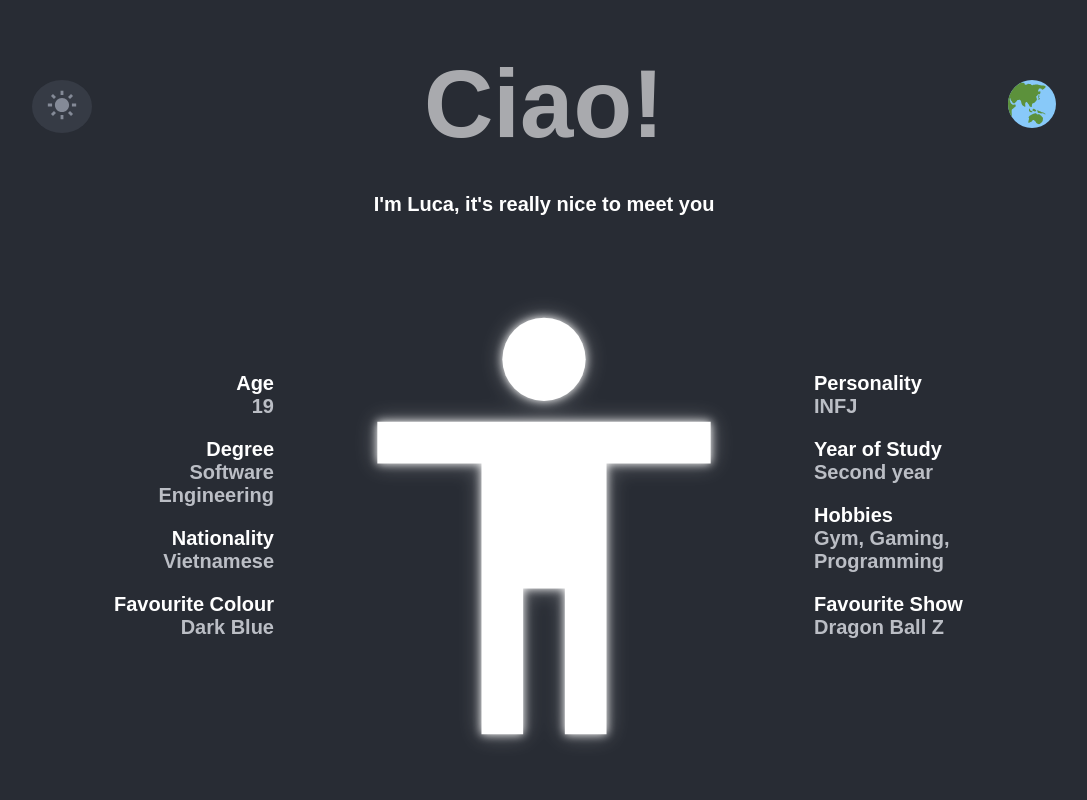
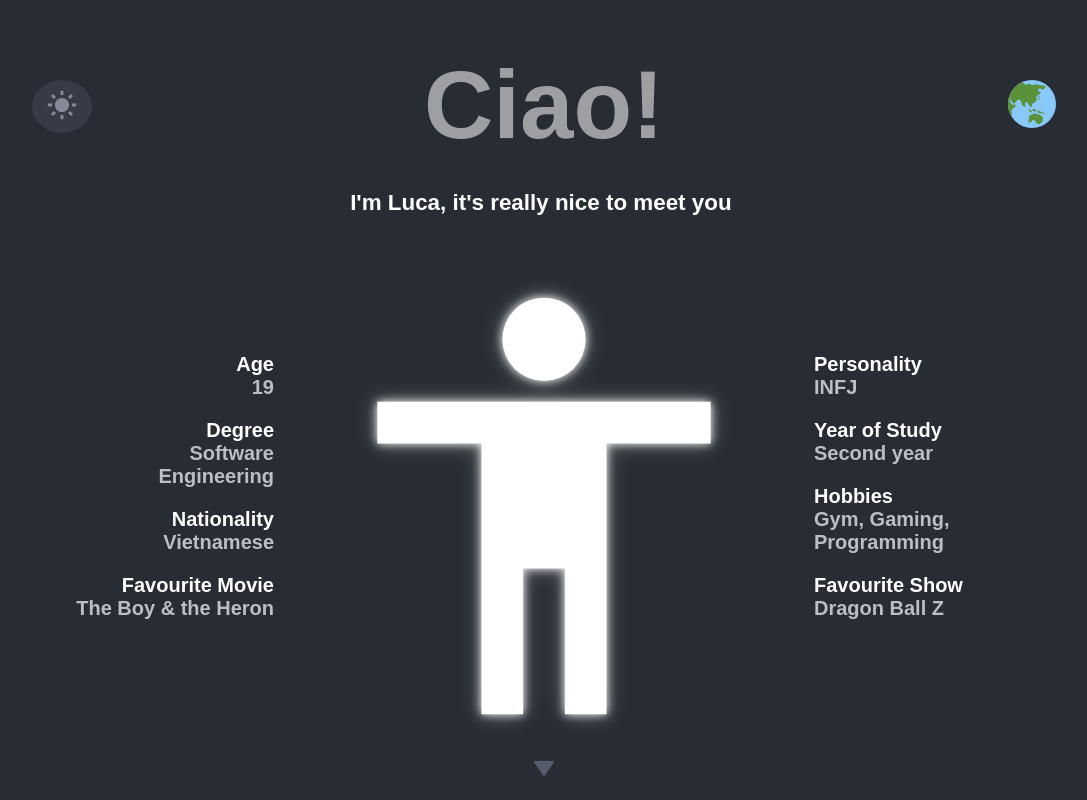
Before and after one commit to lucaunsw/profile, a React (Vite) app: page / in a window 1280 px wide. Shown: the top 800 px of the page, without its empty margins (96-1183 px from the left). Built offline with nearby package versions, Linux system fonts and the light colour scheme.

Commit message:
fix: about page margin errors

```diff
--- a/package.json
+++ b/package.json
@@ -13,7 +13,8 @@
   "dependencies": {
     "react": "^18.3.1",
     "react-dom": "^18.3.1",
-    "react-router-dom": "^7.1.1"
+    "react-router-dom": "^7.1.1",
+    "react-type-animation": "^3.2.0"
   },
   "devDependencies": {
     "@eslint/js": "^9.17.0",
--- a/src/App.css
+++ b/src/App.css
@@ -32,6 +32,8 @@ p {
   height: 5rem;
   opacity: 1;
   transition: opacity 0.5s ease-in-out;
+  margin-bottom: 60px;
+  margin-top: 30px;
 }
 
 .fade-out {
@@ -43,7 +45,6 @@ p {
 }
 
 .arrow {
-  margin-top: 20px;
   fill: var(--secondary-color);
   transition: ease 0.3s;
 }
@@ -182,13 +183,11 @@ a {
   display: flex;
   flex-direction: column;
   justify-content: center;
-  height: 60vh;
+  margin-top: 2rem;
   max-width: 800px;
-  margin: 0 auto;
   color: var(--text-color);
   font-family: "Arial", sans-serif;
   font-weight: bold;
-  gap: 40px;
 }
 
 hr {
@@ -287,6 +286,8 @@ footer {
   justify-content: center;
   align-items: center;
   padding: 20px;
+  padding-bottom: 0;
+  padding-top: 0;
 }
 .profile-content {
   display: flex;
@@ -338,3 +339,8 @@ iframe {
   border: none; /* Remove iframe border */
   margin-bottom: 3rem;
 }
+
+.typewriter {
+  font-size: 0.7rem;
+  margin: 0;
+}
--- a/src/components/Home.jsx
+++ b/src/components/Home.jsx
@@ -6,6 +6,7 @@ import hollowImg from "../../public/hollow.jpg";
 import luccaImg from "../../public/lucca.jpg";
 import maldivesImg from "../../public/maldives.jpg";
 import { Link } from "react-router-dom";
+import { TypeAnimation } from "react-type-animation";
 
 const greetings = [
   "Hello!",
@@ -118,7 +119,7 @@ export default function Home() {
       <Globe />
       <div className="introduction">
         <Greeting fade={fade} currentGreeting={currentGreeting} />
-        <span>I'm Luca, it's really nice to meet you</span>
+        <Type />
         <Profile />
         <Arrow scrollToSection={scrollToSection} />
       </div>
@@ -129,6 +130,19 @@ export default function Home() {
       <Maldives />
       <Games />
       <Footer />
+    </div>
+  );
+}
+
+function Type() {
+  return (
+    <div className="typewriter">
+      <TypeAnimation
+        sequence={["I'm Luca, it's really nice to meet you", 1000]}
+        speed={50}
+        repeat={Infinity}
+        style={{ fontSize: "2em" }}
+      />
     </div>
   );
 }
@@ -151,8 +165,8 @@ function Profile() {
             <span className="info-answer">Vietnamese</span>
           </div>
           <div className="profile-information right">
-            <span className="info-heading">Favourite Colour</span>
-            <span className="info-answer">Dark Blue</span>
+            <span className="info-heading">Favourite Movie</span>
+            <span className="info-answer">The Boy & the Heron</span>
           </div>
         </div>
         <svg
```
Also changed, not shown: 1 other file (tests, documents, lock files or other folders).
